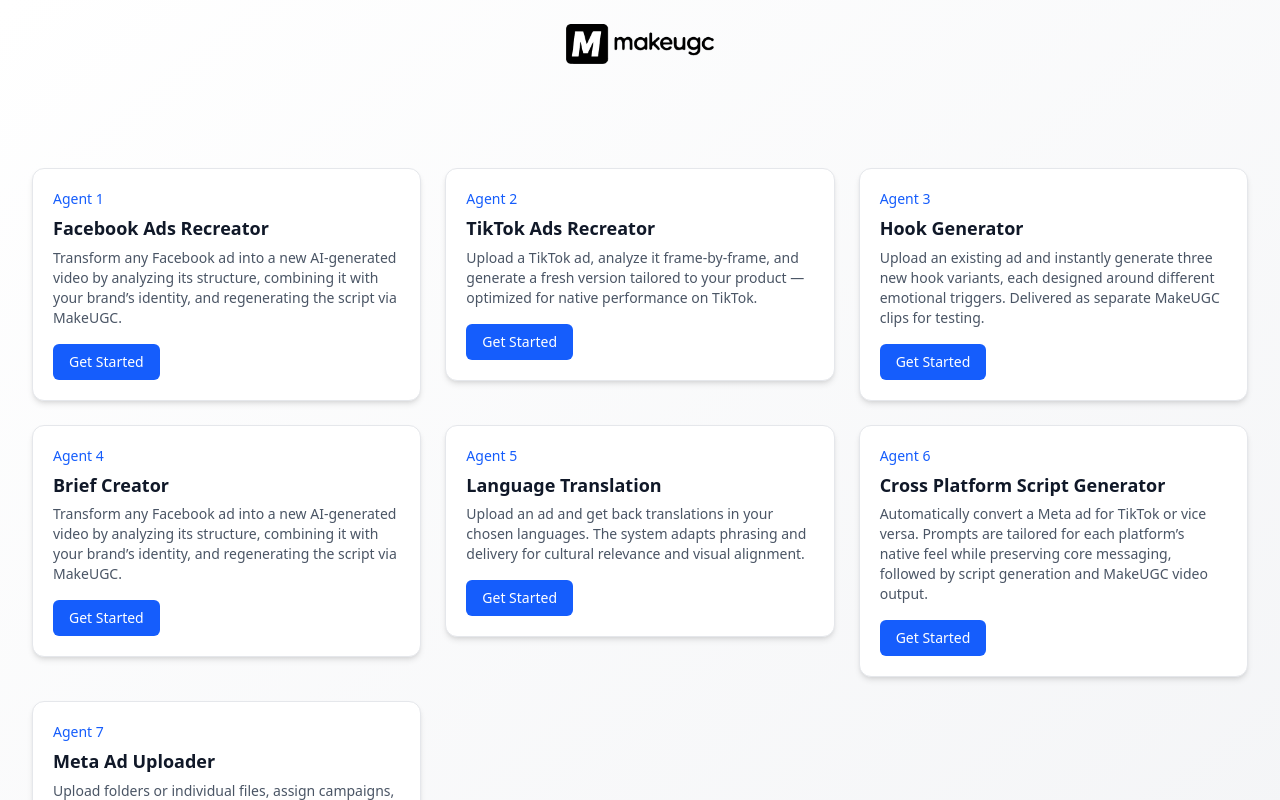
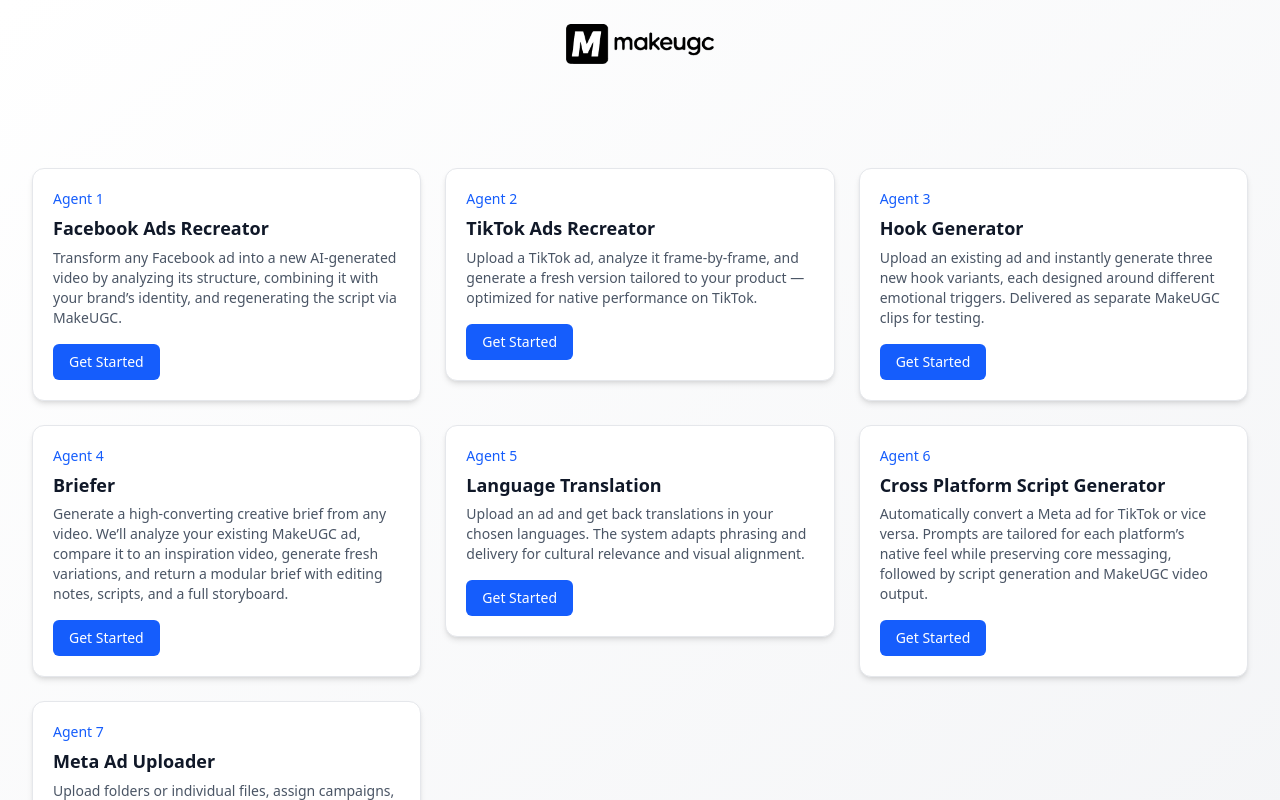
Before and after one commit to Nievas1000/MakeUGCFrontned, a React (Vite) app: page / in a window 1280 px wide. Shown: the top 800 px of the page. Built offline with nearby package versions, Linux system fonts and the light colour scheme.

Commit message:
briefer updated

```diff
--- a/src/App.jsx
+++ b/src/App.jsx
@@ -52,10 +52,10 @@ const tools = [
   },
   {
     key: "briefCreator",
-    name: "Brief Creator",
+    name: "Briefer",
     component: BriefCreator,
     description:
-      "Transform any Facebook ad into a new AI-generated video by analyzing its structure, combining it with your brand’s identity, and regenerating the script via MakeUGC.",
+      "Generate a high-converting creative brief from any video. We’ll analyze your existing MakeUGC ad, compare it to an inspiration video, generate fresh variations, and return a modular brief with editing notes, scripts, and a full storyboard.",
   },
   {
     key: "localised",
```
